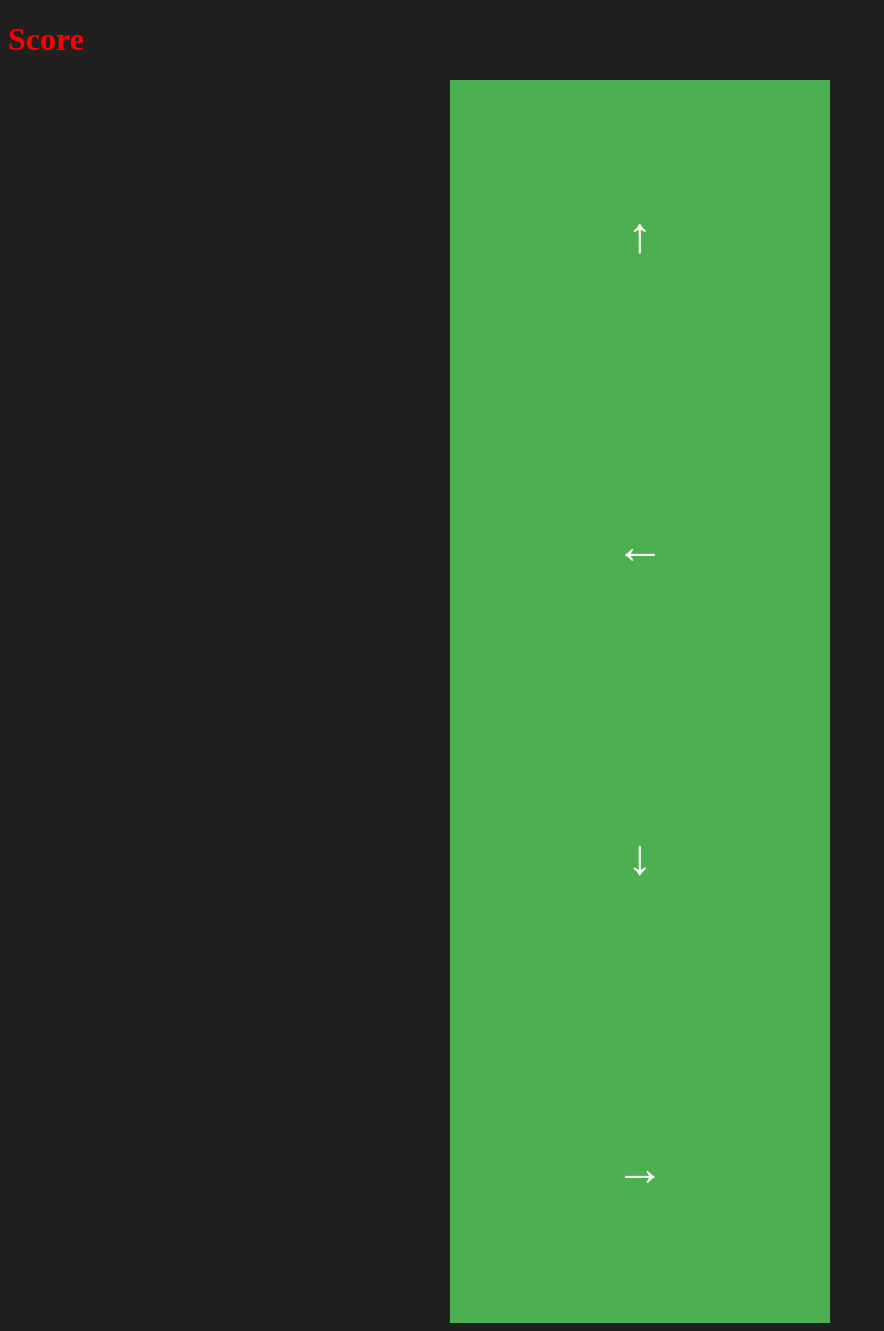
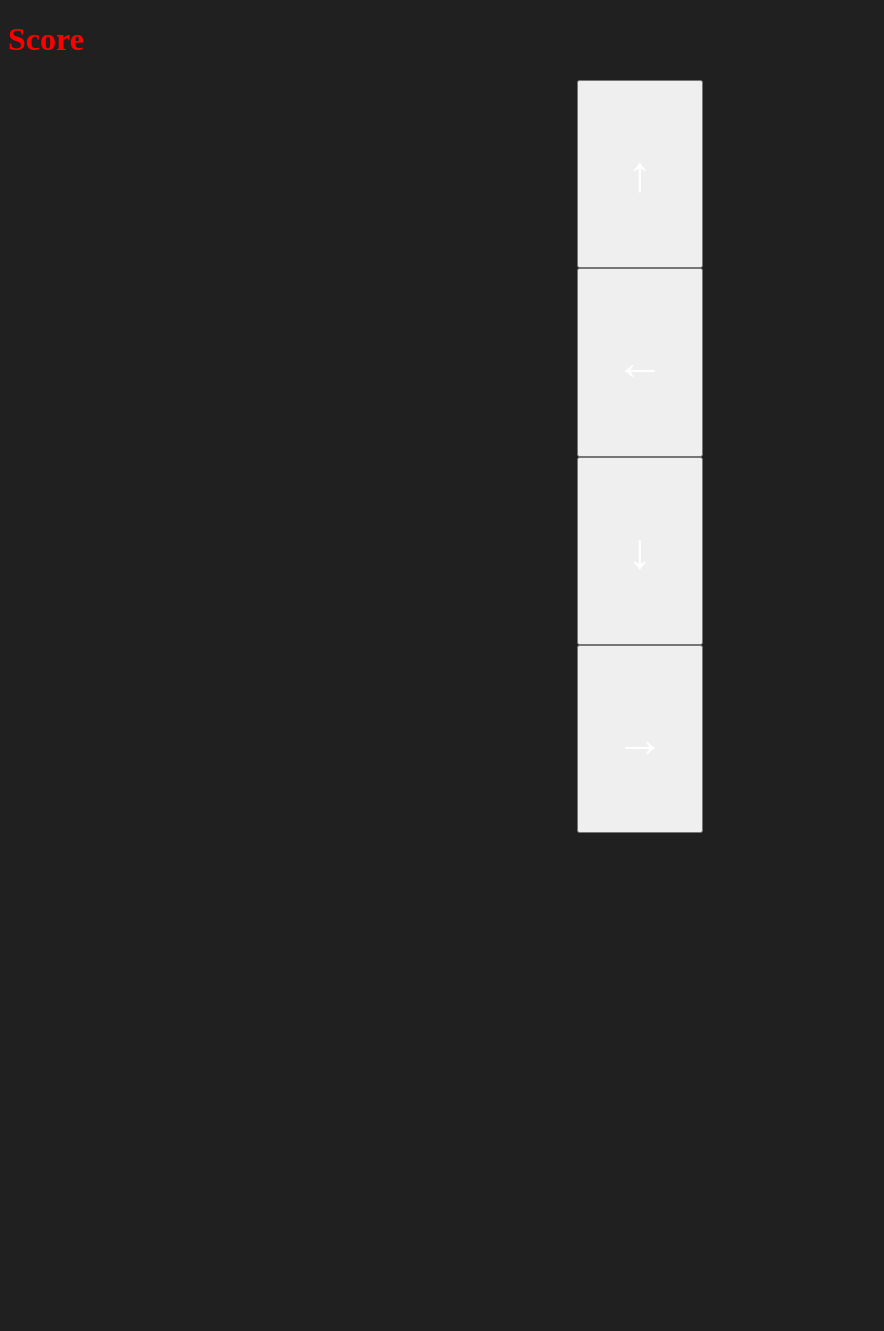
Before and after one commit to JeffKrz/LEDTable, a PHP site: page /snake.html in a window 1280 px wide. Shown: the whole page, without its empty margins (0-884 px from the left). After the commit the page ends 833 px from the top, so only its background shows below. Run offline with PHP 8.4, Linux system fonts and the light colour scheme.

Commit message:
desperate changes

```diff
--- a/Webinterface/snake.css
+++ b/Webinterface/snake.css
@@ -4,10 +4,10 @@ h1 {
 
 .button {
     position: relative;
-    width: 30%;
-    padding-bottom: 10%;
-    padding-top: 10%;
-    background-color: #4CAF50; /* Green */
+    width: 10%;
+    padding-bottom: 5%;
+    padding-top: 5%;
+    background-color: #202020/*#4CAF50; /* Green */
     border: none;
     color: white;
     text-align: center;
```
